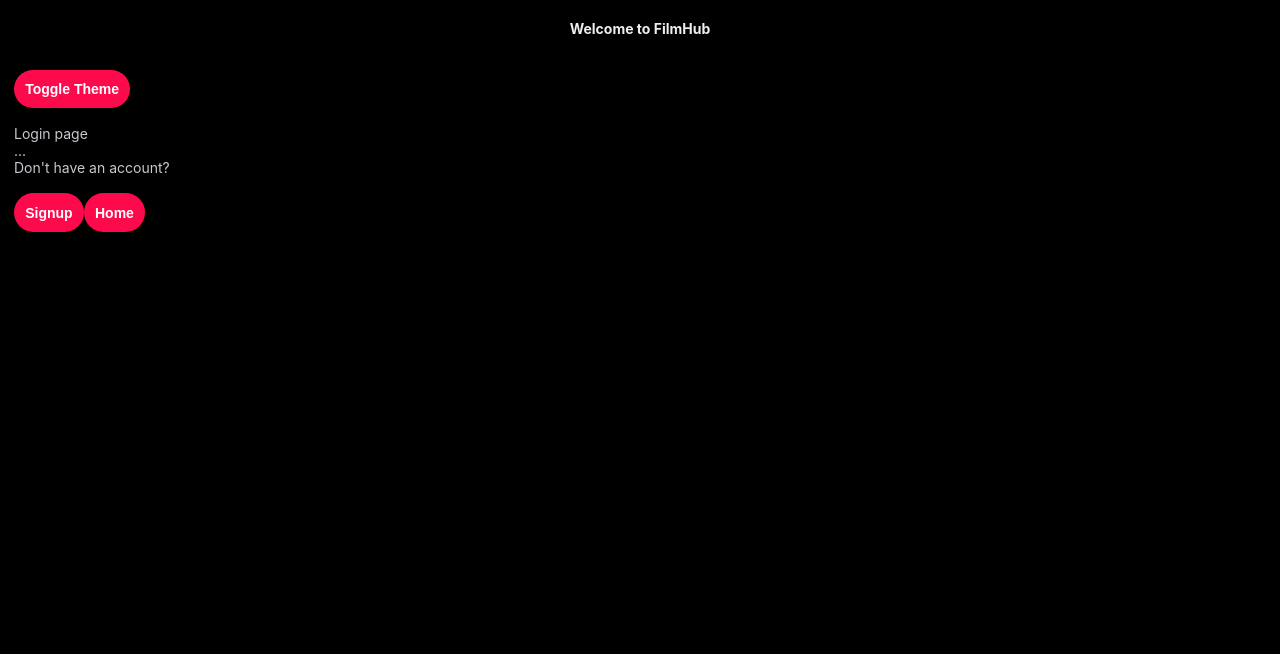
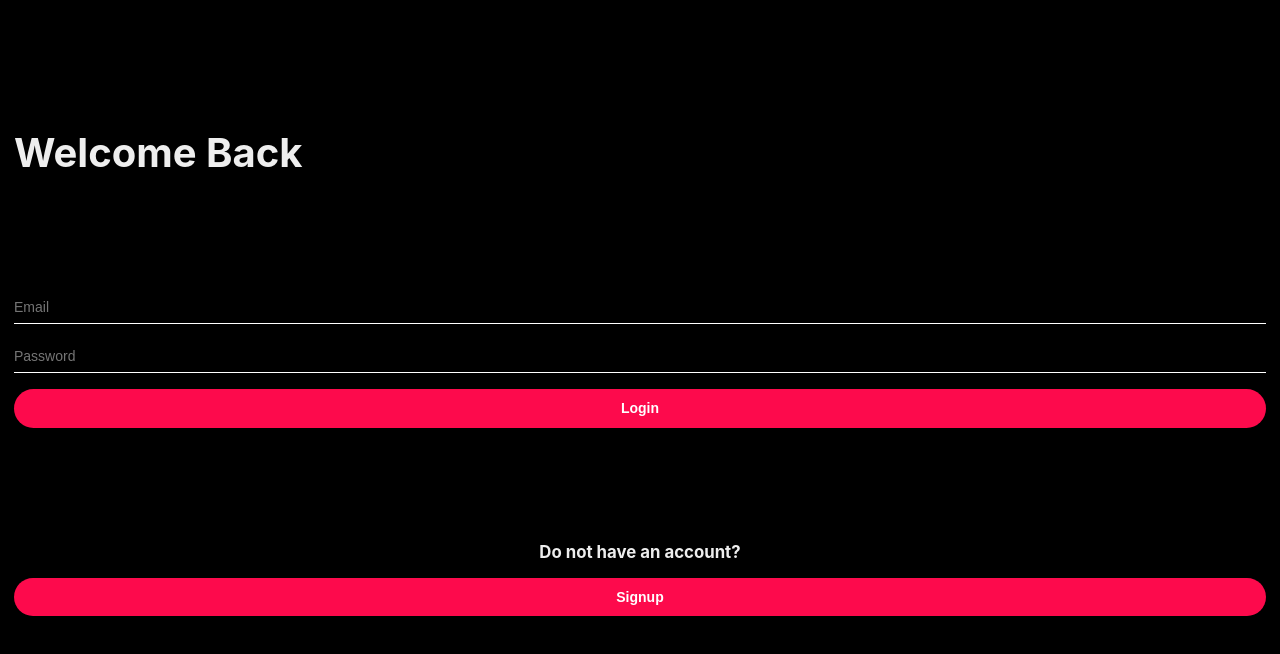
Before and after one commit to fslzrr/film-hub, a React (Create React App) app: page / in a window 1280 px wide. Shown: the top 654 px of the page. Built offline with nearby package versions, Linux system fonts and the light colour scheme; no server answers.

Commit message:
Added Authentication
- Signup ready
- Login ready
- Added check of env variable to firebase config
- That env is to use emulator when not on prod

```diff
--- a/src/config/firebase.ts
+++ b/src/config/firebase.ts
@@ -8,6 +8,7 @@ import "firebase/analytics";
 import "firebase/auth";
 import "firebase/firestore";
 import "firebase/storage";
+import "firebase/functions";
 
 const firebaseConfig = {
   apiKey: process.env.REACT_APP_API_KEY,
@@ -25,5 +26,9 @@ firebase.initializeApp(firebaseConfig);
 const auth = firebase.auth();
 const firestore = firebase.firestore();
 const storage = firebase.storage();
+const functions = firebase.functions();
 
-export { auth, firestore, storage };
+if (process.env.REACT_APP_ENVIRONMENT !== "PROD")
+  functions.useFunctionsEmulator("http://localhost:5001");
+
+export { auth, firestore, storage, functions };
--- a/src/core/Button.tsx
+++ b/src/core/Button.tsx
@@ -4,6 +4,7 @@ import ThemeContext from "../theme/themeContext";
 
 type ButtonType = {
   children: React.ReactNode;
+  disabled?: boolean;
   onClick: (event?: React.MouseEvent) => void;
 };
 
@@ -13,6 +14,7 @@ const Button: React.FunctionComponent<ButtonType> = (props) => {
       {({ themeClass, theme }) => (
         <button
           className={`${styles.Button} ${themeClass(styles, theme)}`}
+          disabled={props.disabled}
           onClick={props.onClick}
         >
           {props.children}
--- a/src/core/Header.tsx
+++ b/src/core/Header.tsx
@@ -1,14 +1,13 @@
 import React from "react";
 import styles from "./Header.module.scss";
 import ThemeContext from "../theme/themeContext";
-import { IconProps } from "../common/Icon";
 
 type HeaderType = {
   title: string;
   actionLeft?: (event?: React.MouseEvent) => void;
-  iconLeft?: React.ComponentType<IconProps>;
+  iconLeft?: JSX.Element;
   actionRight?: (event?: React.MouseEvent) => void;
-  iconRight?: React.ComponentType<IconProps>;
+  iconRight?: JSX.Element;
 };
 
 const Header: React.FunctionComponent<HeaderType> = (props) => {
--- /dev/null
+++ b/src/core/Input.module.scss
@@ -0,0 +1,28 @@
+@import "../theme/theme.module.scss";
+
+div.Wrapper {
+  input.Input {
+    height: 32px;
+    border: none;
+    background: transparent;
+    color: white;
+    border-bottom: 1px solid white;
+    font-size: 1rem;
+    width: 100%;
+
+    transition: border-bottom 0.2s ease-in-out;
+
+    @include themify($themes) {
+      &:focus {
+        outline: none;
+        border-bottom: 1px solid themed("action-color");
+      }
+    }
+  }
+
+  p.P {
+    @include themify($themes) {
+      color: themed("action-color");
+    }
+  }
+}
--- /dev/null
+++ b/src/core/Input.tsx
@@ -0,0 +1,39 @@
+import React from "react";
+import styles from "./Input.module.scss";
+import ThemeContext from "../theme/themeContext";
+
+type InputType = {
+  placeholder: string;
+  onChange?: (event: React.FormEvent<HTMLInputElement>) => void;
+  type?: string;
+  error?: boolean;
+  errorMessage?: string;
+};
+
+const genericError = "Something wrong with the input.";
+
+const Input: React.FunctionComponent<InputType> = (props) => {
+  return (
+    <ThemeContext.Consumer>
+      {({ themeClass, theme }) => (
+        <div className={`${styles.Wrapper} ${themeClass(styles, theme)}`}>
+          <input
+            onChange={props.onChange}
+            placeholder={props.placeholder}
+            type={props.type}
+            className={`${styles.Input} ${themeClass(styles, theme)}`}
+          ></input>
+          {props.error ? (
+            <p className={`${styles.P} ${themeClass(styles, theme)}`}>
+              {props.errorMessage || genericError}
+            </p>
+          ) : (
+            ""
+          )}
+        </div>
+      )}
+    </ThemeContext.Consumer>
+  );
+};
+
+export default Input;
--- a/src/core/PageContainer.tsx
+++ b/src/core/PageContainer.tsx
@@ -4,13 +4,18 @@ import ThemeContext from "../theme/themeContext";
 
 type PageContainerType = {
   children: React.ReactNodeArray | React.ReactNode;
+  className?: string;
 };
 
 const PageContainer: React.FunctionComponent<PageContainerType> = (props) => {
   return (
     <ThemeContext.Consumer>
       {({ themeClass, theme }) => (
-        <div className={`${styles.PageContainer} ${themeClass(styles, theme)}`}>
+        <div
+          className={`${styles.PageContainer} ${themeClass(styles, theme)} ${
+            props.className
+          }`}
+        >
           {props.children}
         </div>
       )}
--- /dev/null
+++ b/src/pages/Login.module.scss
@@ -0,0 +1,37 @@
+div.MainBox {
+  display: flex;
+  flex-direction: column;
+  justify-content: space-evenly;
+
+  div h1.Header {
+    font-size: 40px;
+  }
+
+  div.FormBox {
+    display: flex;
+    flex-direction: column;
+    justify-content: center;
+
+    div:not(:first-child) {
+      margin-top: 16px;
+    }
+
+    button {
+      margin-top: 16px;
+    }
+  }
+
+  div.ButtonsBox {
+    display: flex;
+    justify-content: center;
+    flex-direction: column;
+
+    h2 {
+      text-align: center;
+    }
+
+    button {
+      margin-top: 16px;
+    }
+  }
+}
--- a/src/pages/Login.tsx
+++ b/src/pages/Login.tsx
@@ -1,27 +1,43 @@
-import React from "react";
+import React, { useState } from "react";
 import { PageType } from "../App";
-import Header from "../core/Header";
 import PageContainer from "../core/PageContainer";
 import Button from "../core/Button";
+import Input from "../core/Input";
+import { login } from "../helpers/auth";
+import styles from "./Login.module.scss";
 
 const Login: React.FunctionComponent<PageType> = (props) => {
+  const [email, setEmail] = useState("");
+  const [password, setPassword] = useState("");
+
+  const signin = () => {
+    login(email, password)
+      .then(() => props.to("Home"))
+      .catch((err) => console.error(err));
+  };
+
   return (
-    <PageContainer>
-      <Header title="Welcome to FilmHub"></Header>
-      <Button onClick={props.toggleTheme}>Toggle Theme</Button>
-
-      <p>
-        <br></br>Login page
-      </p>
-      <p>...</p>
-
-      <p>Don't have an account?</p>
-      <p>
-        <br></br>
-      </p>
-
-      <Button onClick={() => props.to("Signup")}>Signup</Button>
-      <Button onClick={() => props.to("Home")}>Home</Button>
+    <PageContainer className={styles.MainBox}>
+      {/* <Button onClick={props.toggleTheme}>Toggle Theme</Button> */}
+      <div>
+        <h1 className={styles.Header}>Welcome Back</h1>
+      </div>
+      <div className={styles.FormBox}>
+        <Input
+          placeholder="Email"
+          onChange={(event) => setEmail(event.currentTarget.value)}
+        ></Input>
+        <Input
+          placeholder="Password"
+          onChange={(event) => setPassword(event.currentTarget.value)}
+          type="password"
+        ></Input>
+        <Button onClick={() => signin()}>Login</Button>
+      </div>
+      <div className={styles.ButtonsBox}>
+        <h2>Do not have an account?</h2>
+        <Button onClick={() => props.to("Signup")}>Signup</Button>
+      </div>
     </PageContainer>
   );
 };
--- /dev/null
+++ b/src/pages/Signup.module.scss
@@ -0,0 +1,24 @@
+div.MainBox {
+  display: flex;
+  flex-direction: column;
+  justify-content: space-evenly;
+
+  div h1.Header {
+    font-size: 40px;
+  }
+
+  div.FormBox {
+    display: flex;
+    flex-direction: column;
+    justify-content: center;
+
+    div:not(:first-child) {
+      margin-top: 16px;
+    }
+  }
+
+  div.ButtonsBox {
+    display: flex;
+    flex-direction: column;
+  }
+}
--- a/src/pages/Signup.tsx
+++ b/src/pages/Signup.tsx
@@ -1,21 +1,99 @@
 import React from "react";
 import { PageType } from "../App";
-import Header from "../core/Header";
 import PageContainer from "../core/PageContainer";
 import Button from "../core/Button";
+import Input from "../core/Input";
+import Header from "../core/Header";
+import { functions } from "../config/firebase";
+import { useState } from "react";
+import styles from "./Signup.module.scss";
+import User from "../types/user";
+import Icon from "../common/Icon";
+import { faChevronLeft } from "@fortawesome/free-solid-svg-icons";
+
+async function signup(user: User) {
+  try {
+    const createUser = functions.httpsCallable("createUser");
+    await createUser(user);
+    console.log("User created successfully");
+  } catch (error) {
+    console.error(error);
+  }
+}
+
+function isEverythingFilled(user: User): boolean {
+  return Object.values(user).every((value) => value);
+}
 
 const Signup: React.FunctionComponent<PageType> = (props) => {
+  const [user, setUser] = useState<User>({
+    name: undefined,
+    email: undefined,
+    password: undefined,
+    confirmPassword: undefined,
+    username: undefined,
+  });
+
   return (
-    <PageContainer>
-      <Header title="Create a New Account"></Header>
-      <p>Signup page</p>
-      <p>...</p>
+    <PageContainer className={styles.MainBox}>
+      <Header
+        title=""
+        iconLeft={<Icon>{faChevronLeft}</Icon>}
+        actionLeft={() => props.to("Login")}
+      ></Header>
 
-      <p>Already have an account?</p>
-      <p>
-        <br></br>
-      </p>
-      <Button onClick={() => props.to("Login")}>Login</Button>
+      <div>
+        <h1 className={styles.Header}>Create Account</h1>
+      </div>
+
+      <div className={styles.FormBox}>
+        <Input
+          placeholder="Username"
+          onChange={(event) => {
+            setUser({ ...user, username: event.currentTarget.value });
+          }}
+        ></Input>
+        <Input
+          placeholder="Name"
+          onChange={(event) =>
+            setUser({ ...user, name: event.currentTarget.value })
+          }
+        ></Input>
+        <Input
+          placeholder="Email"
+          onChange={(event) =>
+            setUser({ ...user, email: event.currentTarget.value })
+          }
+        ></Input>
+        <Input
+          placeholder="Password"
+          onChange={(event) =>
+            setUser({ ...user, password: event.currentTarget.value })
+          }
+          type="password"
+        ></Input>
+        <Input
+          placeholder="Confirm Password"
+          onChange={(event) =>
+            setUser({ ...user, confirmPassword: event.currentTarget.value })
+          }
+          type="password"
+          error={user.password !== user.confirmPassword}
+          errorMessage={"Password mismatch"}
+        ></Input>
+      </div>
+
+      <div className={styles.ButtonsBox}>
+        <Button
+          onClick={async () => {
+            await signup(user);
+            props.to("Login");
+          }}
+          disabled={!isEverythingFilled(user)}
+        >
+          Signup
+        </Button>
+      </div>
     </PageContainer>
   );
 };
--- /dev/null
+++ b/src/types/user.ts
@@ -0,0 +1,9 @@
+type User = {
+  name?: string;
+  email?: string;
+  username?: string;
+  password?: string;
+  confirmPassword?: string;
+};
+
+export default User;
```
Also changed, not shown: 1 other file (tests, documents, lock files or other folders).
